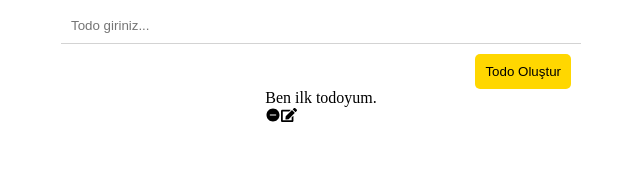
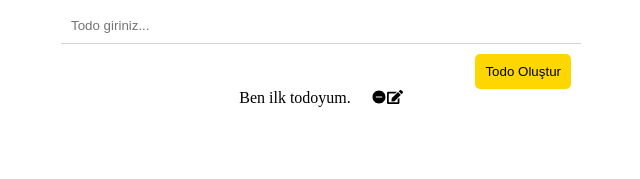
Before and after one commit to yusufbalyemez/todo-list-udemy, a React (Vite) app in the folder app/: page / in a window 1280 px wide. Shown: the top 179 px of the page, without its empty margins (319-959 px from the left). Built offline with nearby package versions, Linux system fonts and the light colour scheme.

Commit message:
second commit

```diff
--- a/app/src/components/Todo.jsx
+++ b/app/src/components/Todo.jsx
@@ -3,7 +3,7 @@ import { FaEdit } from "react-icons/fa";
 
 const Todo = () => {
   return (
-    <div>
+    <div style={{display:'flex', flexDirection:'row', gap:'20px'}}>
       <div>Ben ilk todoyum.</div>
       <div>
         <IoIosRemoveCircle />
```
